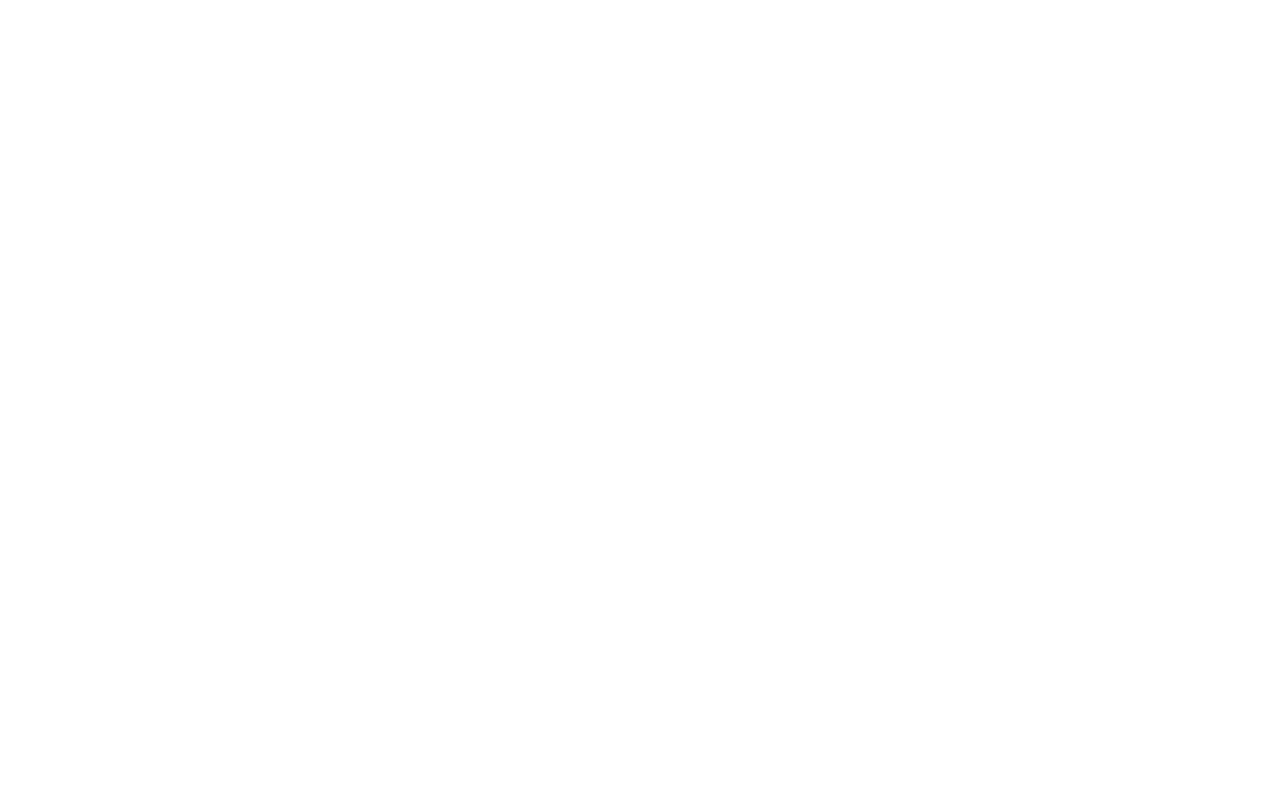
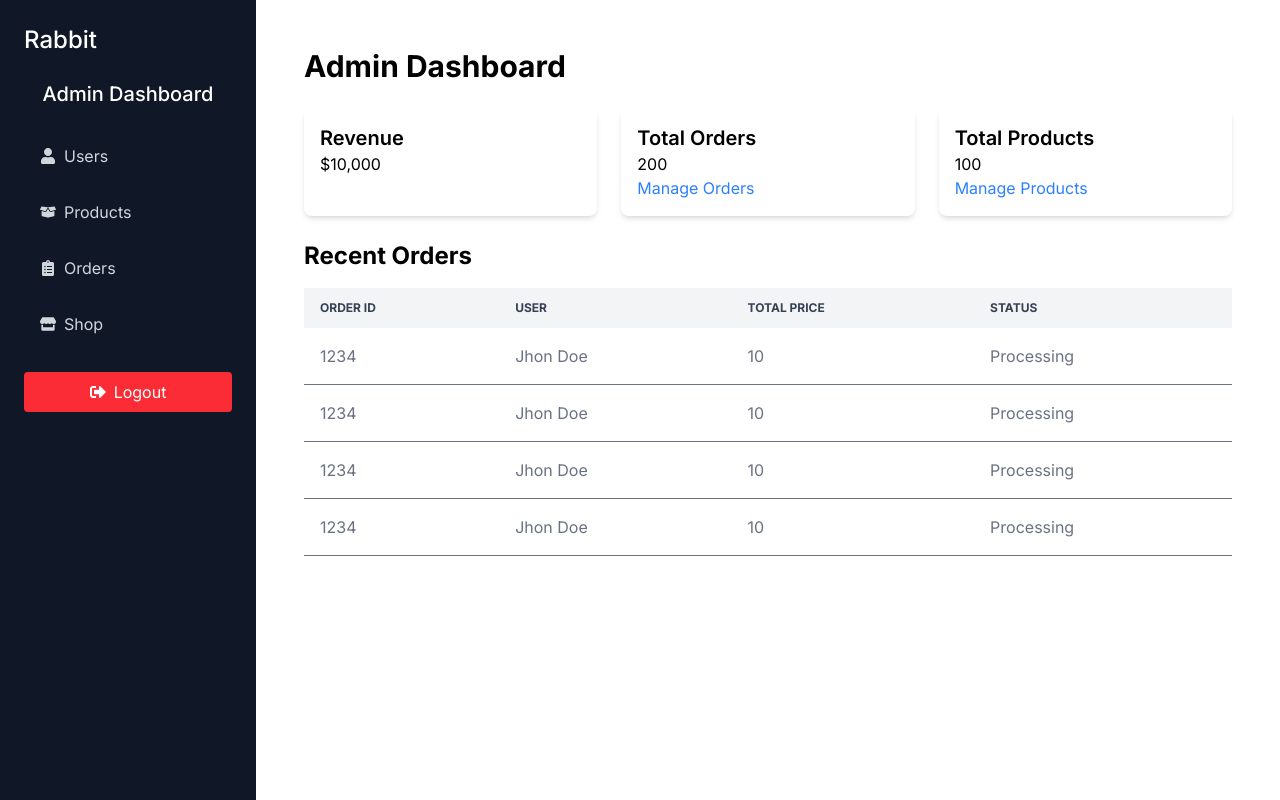
Before and after one commit to moizayub1255/Rabbit, a React (Vite) app in the folder frontend/: page /admin in a window 1280 px wide. Before the commit this address had no page. Built offline with nearby package versions, Linux system fonts and the light colour scheme.

Commit message:
worked on AdminLayout, AdminSideBar , AdminHomePage

```diff
--- a/frontend/src/App.jsx
+++ b/frontend/src/App.jsx
@@ -11,6 +11,8 @@
 import OrderConfirmationPage from "./pages/OrderConfirmationPage";
 import OrderDetailsPage from "./pages/OrderDetailsPage";
 import MyOrderPage from "./pages/MyOrderPage";
+import AdminLayout from "./components/Admin/AdminLayout";
+import AdminHomePage from "./pages/AdminHomePage";
 
 const App = () => {
   return (
@@ -35,7 +37,10 @@
           <Route path="my-orders" element={<MyOrderPage />} />
         </Route>
 
-        <Route>{/* Admin Layout */}</Route>
+        {/* Admin Layout */}
+        <Route path="/admin" element={<AdminLayout />}>
+          <Route index element={<AdminHomePage />} />
+        </Route>
       </Routes>
     </BrowserRouter>
   );
--- /dev/null
+++ b/frontend/src/components/Admin/AdminLayout.jsx
@@ -0,0 +1,46 @@
+import React, { useState } from "react";
+import { FaBars } from "react-icons/fa";
+import AdminSidebar from "./AdminSidebar";
+import { Outlet } from "react-router-dom";
+
+const AdminLayout = () => {
+  const [isSidebarOpen, setIsSidebarOpen] = useState(false);
+
+  const toggleSidebar = () => {
+    setIsSidebarOpen(!isSidebarOpen);
+  };
+  return (
+    <div className="min-h-screen flex flex-col md:flex-row relative">
+      {/* Mobile togle Button */}
+      <div className="flex md:hidden p-4 bg-gray-900 text-white z-20">
+        <button onClick={toggleSidebar}>
+          <FaBars size={24} />
+        </button>
+        <h1 className="ml-4 text-xl font-medium">Admin Dashboard</h1>
+      </div>
+      {/* Overlay for mobile sidebar */}
+      {isSidebarOpen && (
+        <div
+          className="fixed inset-0 z-10 bg-black bg-opacity-50 md:hidden"
+          onClick={toggleSidebar}
+        ></div>
+      )}
+      {/* Sidebar */}
+      <div
+        className={`bg-gray-900 w-64 min-h-screen text-white absolute md:relative transform ${
+          isSidebarOpen ? "translate-x-0" : "-translate-x-full"
+        } transition-transform duration-300 md:translate-x-0 md:static md:bock z-20`}
+      >
+        {/* SideBAr */}
+        <AdminSidebar/>
+      </div>
+
+      {/* Mai Contenet */}
+      <div className="flex-grow p-6 overflow-auto">
+        <Outlet/>
+      </div>
+    </div>
+  );
+};
+
+export default AdminLayout;
--- /dev/null
+++ b/frontend/src/components/Admin/AdminSidebar.jsx
@@ -0,0 +1,77 @@
+import React from "react";
+import { FaBoxOpen, FaClipboardList, FaSignOutAlt, FaStore, FaUser } from "react-icons/fa";
+import { Link, NavLink, useNavigate } from "react-router-dom";
+
+const AdminSidebar = () => {
+  const navigate = useNavigate();
+  const handleLogout = () => {
+    navigate("/");
+  };
+  return (
+    <div className="p-6 ">
+      <div className="mb-6 ">
+        <Link to="/admin" className="text-2xl font-medium">
+          Rabbit
+        </Link>
+      </div>
+      <h2 className="text-xl font-medium mb-6 text-center ">Admin Dashboard</h2>
+      <nav className="flex flex-col space-y-2">
+        <NavLink
+          to="/admin/users"
+          className={({ isActive }) =>
+            isActive
+              ? "bg-gray-700 text-white py-3 px-4 rounded flex items-center space-x-2 "
+              : "text-gray-300 hover:bg-gray-700 hover:text-white py-3 px-4 rounded flex items-center space-x-2"
+          }
+        >
+          <FaUser />
+          <span>Users</span>
+        </NavLink>
+        <NavLink
+          to="/admin/products"
+          className={({ isActive }) =>
+            isActive
+              ? "bg-gray-700 text-white py-3 px-4 rounded flex items-center space-x-2 "
+              : "text-gray-300 hover:bg-gray-700 hover:text-white py-3 px-4 rounded flex items-center space-x-2"
+          }
+        >
+          <FaBoxOpen />
+          <span>Products</span>
+        </NavLink>
+        <NavLink
+          to="/admin/orders"
+          className={({ isActive }) =>
+            isActive
+              ? "bg-gray-700 text-white py-3 px-4 rounded flex items-center space-x-2 "
+              : "text-gray-300 hover:bg-gray-700 hover:text-white py-3 px-4 rounded flex items-center space-x-2"
+          }
+        >
+          <FaClipboardList />
+          <span>Orders</span>
+        </NavLink>
+        <NavLink
+          to="/admin/shop"
+          className={({ isActive }) =>
+            isActive
+              ? "bg-gray-700 text-white py-3 px-4 rounded flex items-center space-x-2 "
+              : "text-gray-300 hover:bg-gray-700 hover:text-white py-3 px-4 rounded flex items-center space-x-2"
+          }
+        >
+          <FaStore />
+          <span>Shop</span>
+        </NavLink>
+      </nav>
+      <div className="mt-6">
+        <button
+          onClick={handleLogout}
+          className="w-full bg-red-500 hover:red-600 text-white py-2 px-4 rounded flex items-center justify-center cursor-pointer space-x-2"
+        >
+            <FaSignOutAlt/>
+            <span>Logout</span>
+        </button>
+      </div>
+    </div>
+  );
+};
+
+export default AdminSidebar;
--- a/frontend/src/components/Common/Navebar.jsx
+++ b/frontend/src/components/Common/Navebar.jsx
@@ -61,6 +61,7 @@
         {/* Right - Icons */}
 
         <div className="flex items-center space-x-4">
+          <Link to="/admin" className="block bg-black px-2 rounded text-sm text-white">Admin</Link>
           <Link to="/profile" className="hover:text-black ">
             <HiOutlineUser className="h-6 w-6  text-gray-700" />
           </Link>
--- /dev/null
+++ b/frontend/src/pages/AdminHomePage.jsx
@@ -0,0 +1,102 @@
+import React from "react";
+import { Link } from "react-router-dom";
+
+const AdminHomePage = () => {
+  const orders = [
+    {
+      _id: 1234,
+      user: {
+        name: "Jhon Doe",
+      },
+      totalPrice: 10,
+      status: "Processing",
+    },
+    {
+      _id: 1234,
+      user: {
+        name: "Jhon Doe",
+      },
+      totalPrice: 10,
+      status: "Processing",
+    },
+    {
+      _id: 1234,
+      user: {
+        name: "Jhon Doe",
+      },
+      totalPrice: 10,
+      status: "Processing",
+    },
+    {
+      _id: 1234,
+      user: {
+        name: "Jhon Doe",
+      },
+      totalPrice: 10,
+      status: "Processing",
+    },
+  ];
+  return (
+    <div className="max-w-7xl mx-auto p-6">
+      <h1 className="text-3xl font-bold mb-6">Admin Dashboard</h1>
+      <div className="grid grid-cols-1 sm:grid-cols-2 lg:grid-cols-3 gap-6">
+        <div className="p-4 shadow-md rounded-lg ">
+          <h2 className="text-xl font-semibold">Revenue</h2>
+          <p className="tet-2xl">$10,000</p>
+        </div>
+        <div className="p-4 shadow-md rounded-lg ">
+          <h2 className="text-xl font-semibold">Total Orders</h2>
+          <p className="tet-2xl">200</p>
+          <Link to="admin/orders" className="text-blue-500 hover:underline">
+            Manage Orders
+          </Link>
+        </div>
+        <div className="p-4 shadow-md rounded-lg ">
+          <h2 className="text-xl font-semibold">Total Products</h2>
+          <p className="tet-2xl">100</p>
+          <Link to="admin/products" className="text-blue-500 hover:underline">
+            Manage Products
+          </Link>
+        </div>
+      </div>
+      <div className="mt-6">
+        <h2 className="text-2xl font-bold mb-4">Recent Orders</h2>
+        <div className="overlow-x-auto">
+          <table className="min-w-full text-left text-gray-500">
+            <thead className="bg-gray-100 text-xs uppercase text-gray-700">
+              <tr>
+                <th className="py-3 px-4">Order ID</th>
+                <th className="py-3 px-4">User</th>
+                <th className="py-3 px-4">Total Price</th>
+                <th className="py-3 px-4">Status</th>
+              </tr>
+            </thead>
+            <tbody>
+              {orders.length > 0 ? (
+                orders.map((order) => (
+                  <tr
+                    key={order._id}
+                    className="border-b hover:bg-gray-50 cursor-pointer"
+                  >
+                    <td className="p-4">{order._id}</td>
+                    <td className="p-4">{order.user.name}</td>
+                    <td className="p-4">{order.totalPrice}</td>
+                    <td className="p-4">{order.status}</td>
+                  </tr>
+                ))
+              ) : (
+                <tr>
+                  <td colSpan={4} className="p-4 text-center text-gray-500">
+                    No recent Orders Found.
+                  </td>
+                </tr>
+              )}
+            </tbody>
+          </table>
+        </div>
+      </div>
+    </div>
+  );
+};
+
+export default AdminHomePage;
```
